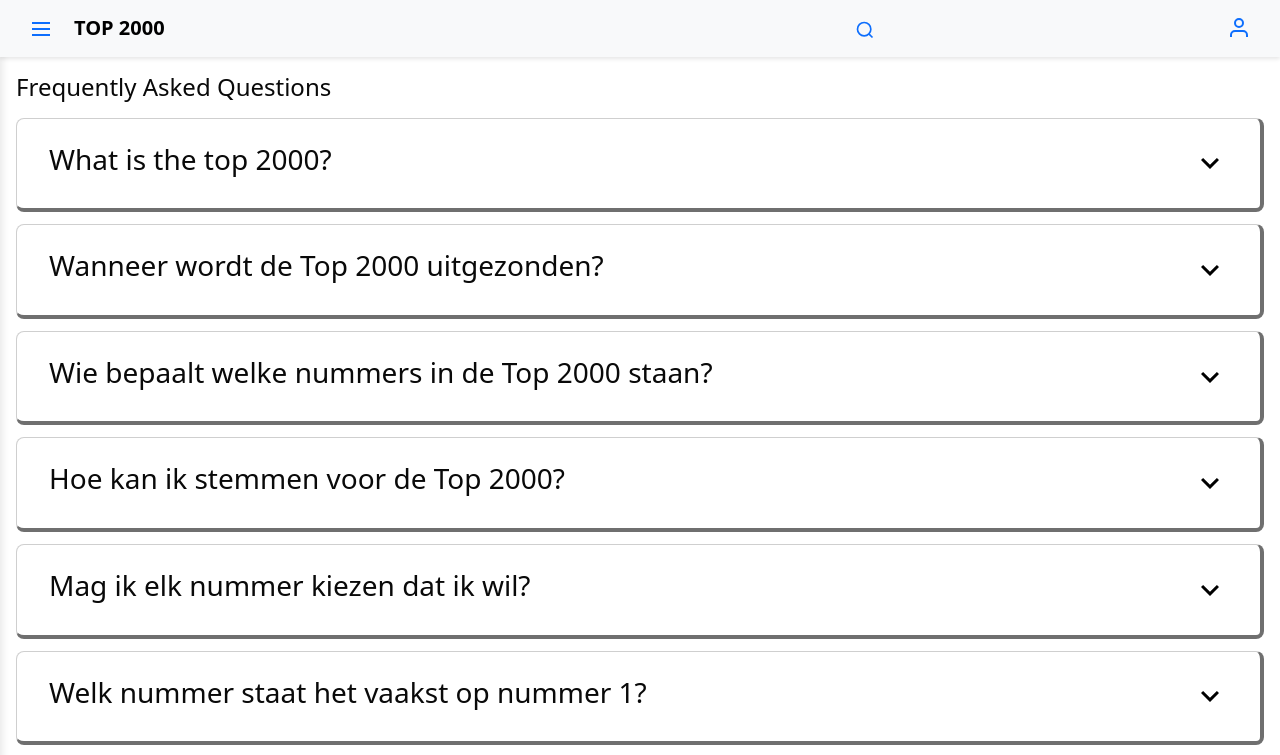
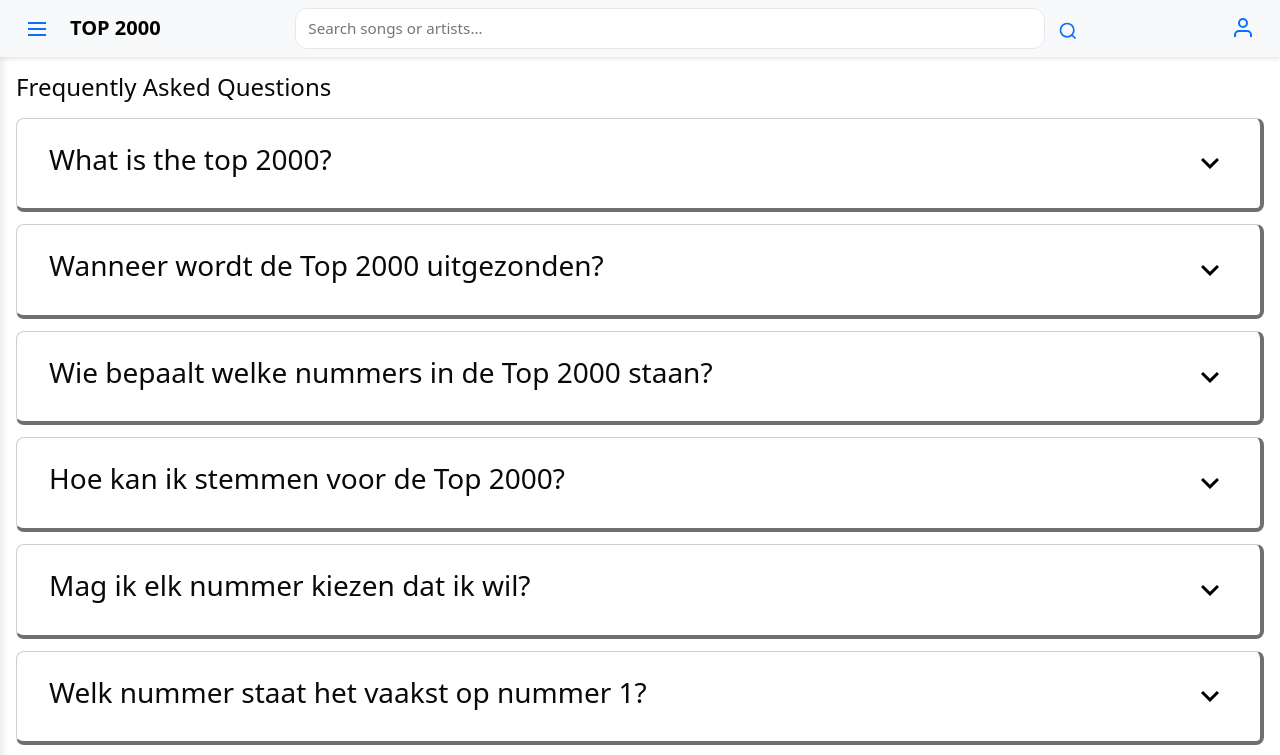
Before and after one commit to ROCvanTwente/project-top2000-frontend-groep-3-top-2000, a React (Vite) app in the folder frontend/: page /FAQ in a window 1280 px wide. Shown: the top 755 px of the page. Built offline with nearby package versions, Linux system fonts and the light colour scheme.

Commit message:
side bar works on FAQ

```diff
--- a/frontend/src/components/navBar.css
+++ b/frontend/src/components/navBar.css
@@ -4,9 +4,12 @@
 }
 
 .navbar .container-fluid {
-    padding-left: 1rem;
-    padding-right: 1rem;
+    display: flex;
+    align-items: center;
+    justify-content: space-between;
     gap: 1rem;
+    width: 100%;
+    flex-wrap: wrap;
 }
 
 .navbar-brand {
@@ -21,31 +24,39 @@
     align-items: center;
     gap: 0.5rem;
     transition: all 0.3s ease;
+    flex: 1;
+    max-width: 0px;
 }
 
 .search-input {
+    flex: 1;
+    min-width: 0;
+    max-width: 750px;
     padding: 0.5rem 0.75rem;
     border: 1px solid #e5e7eb;
-    border-radius: 4px;
+    border-radius: 12px;
     font-size: 0.95rem;
-    width: 0;
-    opacity: 0;
-    pointer-events: none;
+    width: 1250px;
+    opacity: 1;
+    pointer-events: auto;
     transition: all 0.3s ease;
+    flex-grow: 1;
+
 }
 
 .search-form.expanded .search-input {
-    width: 250px;
+    width: 100%;
     opacity: 1;
     pointer-events: auto;
+    max-width: 750px;
 }
 
 .search-form.expanded {
     flex-grow: 1;
-    max-width: 400px;
+    max-width: 750px;
 }
 
-.btn-search-submit {
+/* .btn-search-submit {
     padding: 0.5rem 1rem;
     background-color: #10b981;
     color: white;
@@ -58,7 +69,7 @@
 
 .btn-search-submit:hover {
     background-color: #059669;
-}
+} */
 
 .search-toggle {
     color: inherit;
@@ -111,6 +122,10 @@
         max-width: 100%;
     }
 
+    .navbar-brand {
+        display: none;
+    }
+
     .search-input {
         width: 100%;
     }
--- a/frontend/src/components/navBar.jsx
+++ b/frontend/src/components/navBar.jsx
@@ -1,44 +1,48 @@
-import React, { useState, useEffect } from 'react'
-import { Link } from 'react-router-dom'
-import './navBar.css'
+import React, { useState, useEffect } from "react";
+import { Link } from "react-router-dom";
+import "./navBar.css";
 
 export default function NavBar({ onMenuToggle }) {
-    const [searchExpanded, setSearchExpanded] = useState(false)
-    const [searchQuery, setSearchQuery] = useState('')
+  const [searchExpanded, setSearchExpanded] = useState(false);
+  const [searchQuery, setSearchQuery] = useState("");
 
   const handleSearchToggle = () => {
-        setSearchExpanded(!searchExpanded)
-    }
+    setSearchExpanded(!searchExpanded);
+  };
 
   const handleSearchSubmit = (e) => {
-        e.preventDefault()
-        console.log('Search for:', searchQuery)
-    }
+    e.preventDefault();
+    console.log("Search for:", searchQuery);
+  };
 
-    const [accountPath, setAccountPath] = useState('/login')
-    const [accountEmail, setAccountEmail] = useState(null)
+
+  const [accountPath, setAccountPath] = useState("/login");
+  const [accountEmail, setAccountEmail] = useState(null);
 
   useEffect(() => {
     const check = () => {
-            const token = typeof window !== 'undefined' && localStorage.getItem('accessToken')
-            const email = typeof window !== 'undefined' && localStorage.getItem('userEmail')
+      const token =
+        typeof window !== "undefined" && localStorage.getItem("accessToken");
+      const email =
+        typeof window !== "undefined" && localStorage.getItem("userEmail");
       if (token && email) {
-                setAccountPath('/account')
-                setAccountEmail(email)
+        setAccountPath("/account");
+        setAccountEmail(email);
       } else {
-                setAccountPath('/login')
-                setAccountEmail(null)
+        setAccountPath("/login");
+        setAccountEmail(null);
       }
-        }
+    };
 
-        check()
+    check();
     // update if other tabs change auth
     const onStorage = (e) => {
-            if (e.key === 'accessToken' || e.key === 'userEmail' || e.key === null) check()
-        }
-        window.addEventListener('storage', onStorage)
-        return () => window.removeEventListener('storage', onStorage)
-    }, [])
+      if (e.key === "accessToken" || e.key === "userEmail" || e.key === null)
+        check();
+    };
+    window.addEventListener("storage", onStorage);
+    return () => window.removeEventListener("storage", onStorage);
+  }, []);
 
   return (
     <nav className="navbar bg-body-tertiary sticky-top">
@@ -49,7 +53,14 @@
             onClick={onMenuToggle}
             aria-label="Toggle menu"
           >
-                        <svg width="24" height="24" viewBox="0 0 24 24" fill="none" stroke="currentColor" strokeWidth="2">
+            <svg
+              width="24"
+              height="24"
+              viewBox="0 0 24 24"
+              fill="none"
+              stroke="currentColor"
+              strokeWidth="2"
+            >
               <line x1="3" y1="6" x2="21" y2="6"></line>
               <line x1="3" y1="12" x2="21" y2="12"></line>
               <line x1="3" y1="18" x2="21" y2="18"></line>
@@ -59,9 +70,10 @@
         </div>
 
         <form
-                    className={`search-form ${searchExpanded ? 'expanded' : ''}`}
-                    role="search"
-                    onSubmit={handleSearchSubmit}
+          onSubmit={(e) => {
+            e.preventDefault();
+            runSearch(searchQuery);
+          }}
         >
           <input
             className="search-input"
@@ -70,32 +82,49 @@
             aria-label="Search"
             value={searchQuery}
             onChange={(e) => setSearchQuery(e.target.value)}
-                        autoFocus={searchExpanded}
+            // autoFocus={searchExpanded}
           />
-                    {searchExpanded && (
-                        <button className="btn-search-submit" type="submit">Search</button>
-                    )}
-                </form>
 
           <button
             className="btn btn-link search-toggle"
-                    onClick={handleSearchToggle}
-                    aria-label="Toggle search"
+            onClick={handleSearchSubmit}
+            type="button"
+            aria-label="Search"
           >
-                    <svg width="20" height="20" viewBox="0 0 24 24" fill="none" stroke="currentColor" strokeWidth="2">
+            <svg
+              width="20"
+              height="20"
+              viewBox="0 0 24 24"
+              fill="none"
+              stroke="currentColor"
+              strokeWidth="2"
+            >
               <circle cx="11" cy="11" r="8"></circle>
               <path d="m21 21-4.35-4.35"></path>
             </svg>
           </button>
+        </form>
 
         {/* Account icon on the far right */}
-                <Link to={accountPath} className="btn btn-link account-btn" aria-label="Account" title={accountEmail ? `Signed in as ${accountEmail}` : 'Account'}>
-                    <svg width="24" height="24" viewBox="0 0 24 24" fill="none" stroke="currentColor" strokeWidth="2">
+        <Link
+          to={accountPath}
+          className="btn btn-link account-btn"
+          aria-label="Account"
+          title={accountEmail ? `Signed in as ${accountEmail}` : "Account"}
+        >
+          <svg
+            width="24"
+            height="24"
+            viewBox="0 0 24 24"
+            fill="none"
+            stroke="currentColor"
+            strokeWidth="2"
+          >
             <path d="M20 21v-2a4 4 0 0 0-4-4H8a4 4 0 0 0-4 4v2"></path>
             <circle cx="12" cy="7" r="4"></circle>
           </svg>
         </Link>
       </div>
     </nav>
-    )
+  );
 }
--- a/frontend/src/pages/FAQ.jsx
+++ b/frontend/src/pages/FAQ.jsx
@@ -3,14 +3,25 @@
 import NavBar from "../components/navBar";
 import { Sidebar } from "../components/sidebar";
 import { Footer } from "../components/footer";
+import React, { useState} from "react";
 
 function FAQ() {
   // useState voor open/closed state
+ const [sidebarOpen, setSidebarOpen] = useState(false);
+
+ const handleMenuToggle = () => {
+    setSidebarOpen(!sidebarOpen);
+  };
+
+  const handleCloseSidebar = () => {
+    setSidebarOpen(false);
+  };
 
   return (
-        <div>
-            <NavBar />
-            <Sidebar />
+    <div className="w-full min-h-screen flex flex-col bg-gray-100">
+      <NavBar onMenuToggle={handleMenuToggle} />
+      <Sidebar isOpen={sidebarOpen} onClose={handleCloseSidebar} />
+
       <main className="faq-content">
         <h1 className="faq-title">Frequently Asked Questions</h1>
         {/* FAQ dropdown */}
```
Lines whose indentation alone changed are shown as unchanged.
